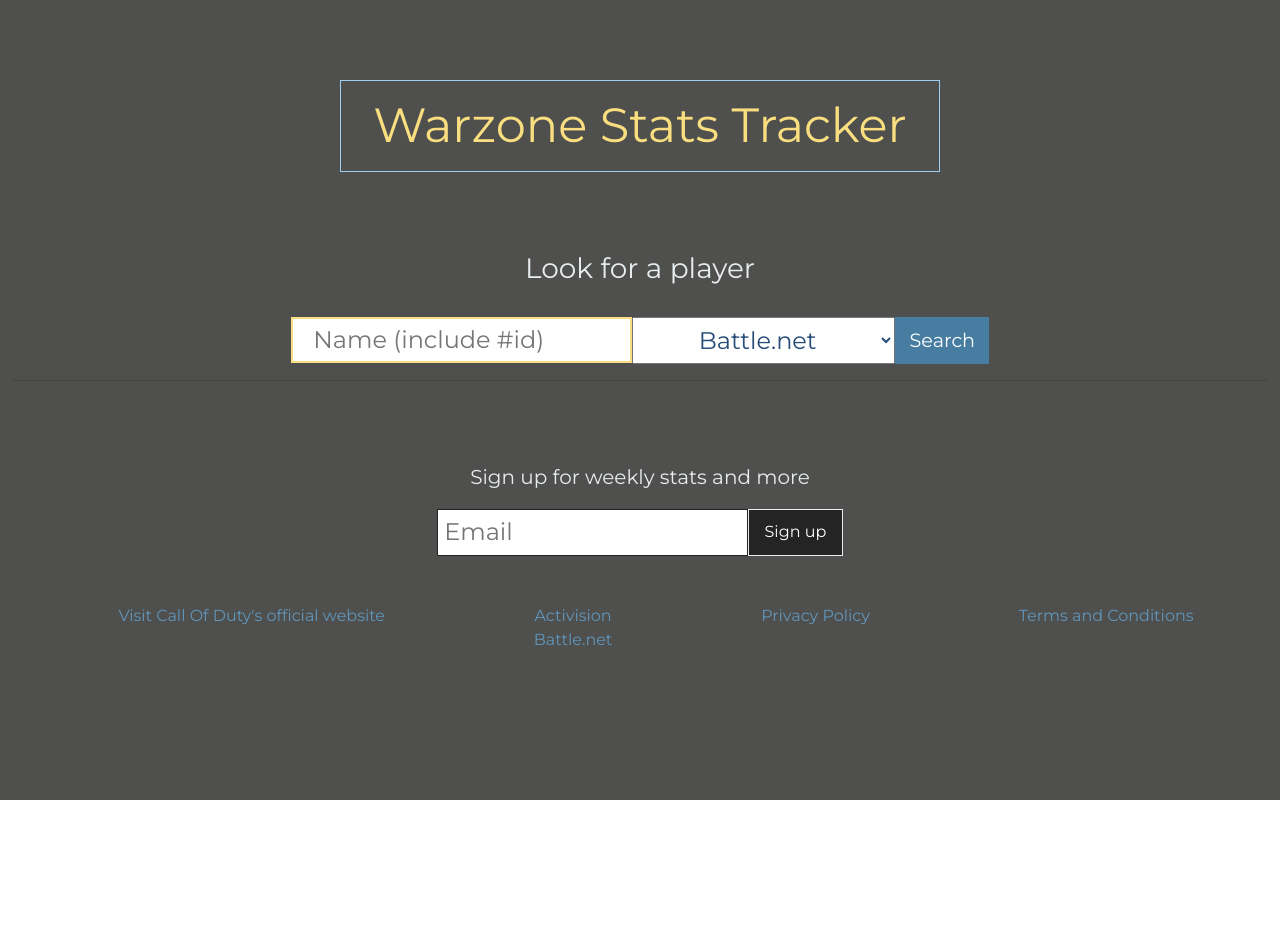
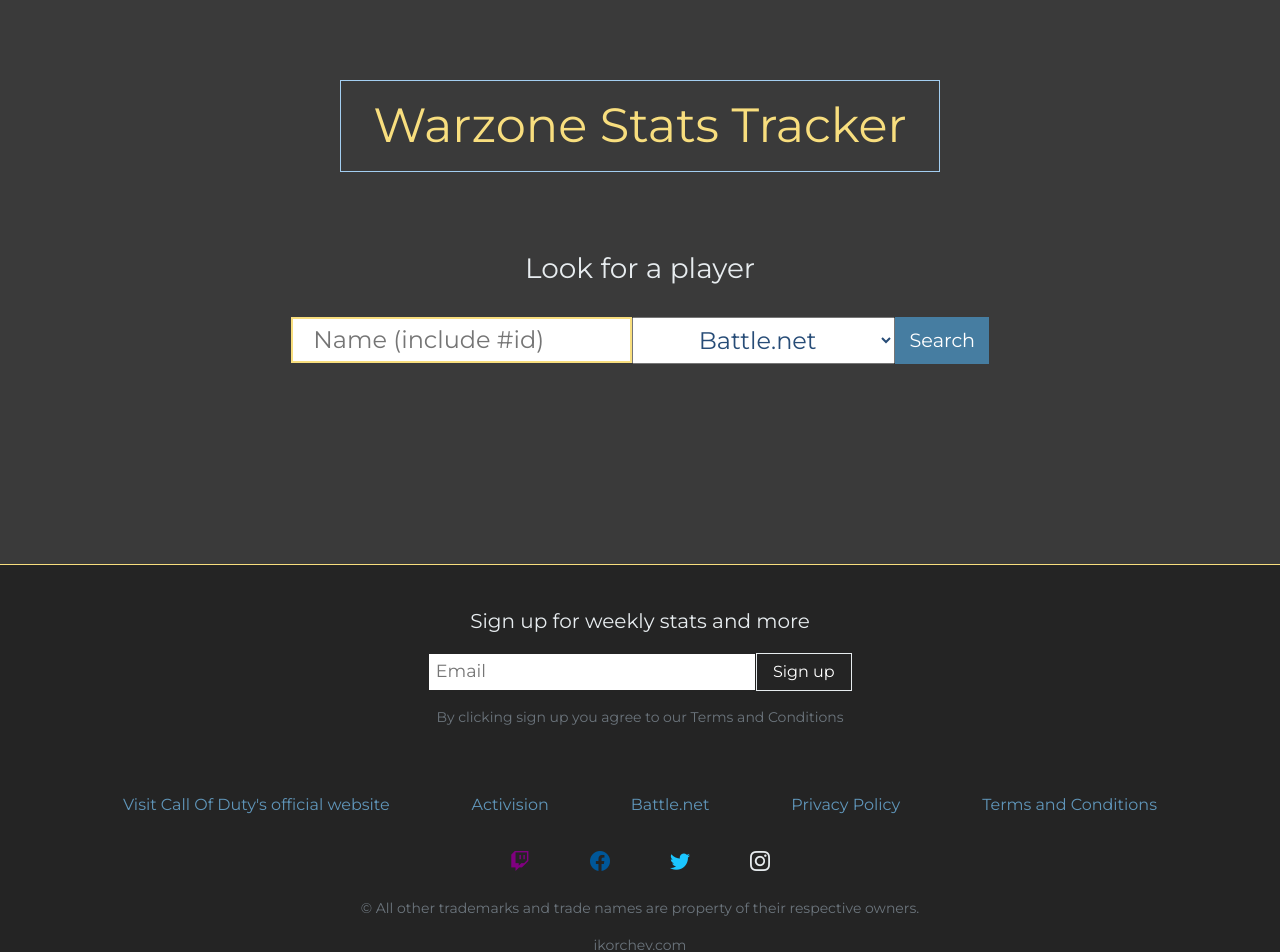
Before and after one commit to IKorchev/wz-tracker-react, a React (Create React App) app in the folder client/: page / in a window 1280 px wide. Shown: the top 952 px of the page. Before the commit the page ends 800 px from the top, so only its background shows below. Built offline with nearby package versions, Linux system fonts and the light colour scheme.

Commit message:
did some work on the footer, main landing page is next

```diff
--- a/client/src/components/Footer.js
+++ b/client/src/components/Footer.js
@@ -3,50 +3,67 @@ import { Button, Container } from "react-bootstrap"
 const Footer = () => {
   return (
     <Container fluid id='footer'>
-      <hr></hr>
       <Container
         id='footer-signup'
-        className='d-flex flex-column align-items-center my-5'>
-        <label for='email-input'>
+        className='d-flex flex-column align-items-center my-4'>
         <h5 clasName='text-center'>Sign up for weekly stats and more</h5>
+        <Container>
+          <label for='email-input' className='visually-hidden'>
+            Email
           </label>
-        <Container>
           <input type='email' placeholder='Email' id='email-input' />
           <Button type='submit' className='button'>
             Sign up
           </Button>
         </Container>
+        <p className='text-white mt-3 small text-muted'>
+          By clicking sign up you agree to our Terms and Conditions
+        </p>
       </Container>
-      <ul id='footer-list'>
-        <li>
+      <Container id='footer-list' className='mx-auto'>
         <a href='https://callofduty.com/' target='_blank' rel='noreferrer'>
           Visit Call Of Duty's official website
         </a>
-        </li>
-        <li>
         <a href='https://callofduty.com/' target='_blank' rel='noreferrer'>
           Activision
         </a>
-          <a
-            className='d-block'
-            href='https://callofduty.com/'
-            target='_blank'
-            rel='noreferrer'>
+        <a href='https://callofduty.com/' target='_blank' rel='noreferrer'>
           Battle.net
         </a>
-        </li>
-        <li>
         <a href='https://callofduty.com/' target='_blank' rel='noreferrer'>
           Privacy Policy
         </a>
-        </li>
-        <li>
         <a href='https://callofduty.com/' target='_blank' rel='noreferrer'>
           Terms and Conditions
         </a>
-        </li>
-      </ul>
-      <div></div>
+      </Container>
+      <Container id='icons-container'>
+        <a href='https://twitch.tv/callofduty' rel='noreferrer' target='_blank'>
+          <i className='bi bi-twitch'></i>
+        </a>
+        <a href='https://facebook.com/callofduty' rel='noreferrer' target='_blank'>
+          <i className='bi bi-facebook'></i>
+        </a>
+        <a href='https://twitter.com/callofduty' rel='noreferrer' target='_blank'>
+          <i className='bi bi-twitter'></i>
+        </a>
+        <a href='https://instagram.com/callofduty' rel='noreferrer' target='_blank'>
+          <i className='bi bi-instagram'></i>
+        </a>
+      </Container>
+      <Container className='px-5 text-center text-muted my-3 small '>
+        <p className='px-5'>
+          &copy; All other trademarks and trade names are property of their respective
+          owners.
+        </p>
+        <a
+          href='https://ikorchev.com/'
+          className='text-muted'
+          target='_blank'
+          rel='noreferrer'>
+          ikorchev.com
+        </a>
+      </Container>
     </Container>
   )
 }
--- a/client/src/components/Form.js
+++ b/client/src/components/Form.js
@@ -37,7 +37,8 @@ const Form = ({ setData, setLoading, data }) => {
     <Container fluid className='text-center'>
       <h3 className='text-center'>Look for a player</h3>
       <form className='form' onSubmit={handleFormSubmit}>
-        <Container className='d-sm-flex justify-content-center' id='form-elements'>
+        <Container className='d-sm-flex justify-content-center ' id='form-elements'>
+          <label className='visually-hidden'>Player name</label>
           <input
             type='text'
             ref={(el) => (searchRef = el)}
@@ -47,6 +48,7 @@ const Form = ({ setData, setLoading, data }) => {
             className='search'
             placeholder='Name (include #id)'
           />
+          <label className='visually-hidden'>Platform</label>
           <select
             value={platform}
             onChange={(e) => {
--- a/client/src/styles/_content.scss
+++ b/client/src/styles/_content.scss
@@ -46,3 +46,7 @@
     width: 99% !important;
   }
 }
+.content-button {
+  border-radius: 0;
+  @include buttonHoverAndFocus($info, $blue, 0.1s);
+}
--- a/client/src/styles/_footer.scss
+++ b/client/src/styles/_footer.scss
@@ -1,17 +1,19 @@
 #footer {
+  background: $bg-dark;
+  margin: 200px 0 0 0;
   display: flex;
   flex-direction: column;
   justify-content: space-around;
-  position: relative;
-  bottom: 0;
+  border-top: 1px solid $gold;
   #footer-signup {
     h5 {
       color: $light;
       margin: 20px 0;
     }
     input {
-      font-size: 1.5rem;
+      font-size: 1.1rem;
       outline: none;
+      width: 30%;
       padding: 0.3rem 0.4rem;
       border: 1px solid $bg-dark;
       @media (max-width: 992px) {
@@ -23,24 +25,67 @@
       justify-content: center;
     }
   }
-  ul {
+
+  #footer-list {
+    margin: 2% 0;
     text-align: center;
     display: flex;
     flex-direction: row;
     justify-content: space-around;
     list-style-type: none;
+    @media (max-width: 992px) {
+      flex-direction: column;
+    }
   }
 
   a {
     text-decoration: none;
+    @media (max-width: 992px) {
+      margin: 10px 0;
+    }
   }
   .button {
+    white-space: nowrap;
     padding: 0 1rem;
     outline: none !important;
     border-radius: 0;
     border: 1px solid $light;
     background-color: $bg-dark !important;
     color: $light;
-    @include buttonHoverAndFocus($light, $light);
+    @include buttonHoverAndFocus($light, $light, 0.6s);
+  }
+  #icons-container {
+    margin: auto;
+    font-size: 20px;
+    display: flex;
+    justify-content: center;
+    a {
+      margin: 0 20px;
+      padding: 5px 10px;
+    }
+    .bi-twitch {
+      color: purple !important;
+      &:hover {
+        color: darken(purple, 10) !important;
+      }
+    }
+    .bi-twitter {
+      color: rgb(27, 198, 255) !important;
+      &:hover {
+        color: darken(rgb(27, 198, 255), 10) !important;
+      }
+    }
+    .bi-facebook {
+      color: rgb(0, 87, 153) !important;
+      &:hover {
+        color: darken(rgb(0, 87, 153), 10) !important;
+      }
+    }
+    .bi-instagram {
+      color: $light !important;
+      &:hover {
+        color: darken($light, 10) !important;
+      }
+    }
   }
 }
--- a/client/src/styles/_form.scss
+++ b/client/src/styles/_form.scss
@@ -56,6 +56,6 @@
       width: 94.84%;
       padding: 0.5rem;
     }
-    @include buttonHoverAndFocus($blue, $info);
+    @include buttonHoverAndFocus($blue, $info, 0.6s);
   }
 }
--- a/client/src/styles/_global.scss
+++ b/client/src/styles/_global.scss
@@ -6,10 +6,11 @@
 body {
   background: 0;
   font-family: "Montserrat", sans-serif;
+  height: 100%;
 }
 html {
-  background: rgb(177, 177, 171);
-  background: linear-gradient(0deg, $bg-dark, 0%, rgba(79, 79, 78, 1) 100%);
+  background: rgb(68, 68, 68);
+  background: linear-gradient(180deg, $bg-dark, 0%, rgb(58, 58, 58) 100%);
   background-repeat: no-repeat;
   background-size: cover;
   background-attachment: fixed;
@@ -45,8 +46,3 @@ select {
     display: flex;
   }
 }
-
-.content-button {
-  border-radius: 0;
-  @include buttonHoverAndFocus($info, $blue);
-}
--- a/client/src/styles/_mixins.scss
+++ b/client/src/styles/_mixins.scss
@@ -1,4 +1,4 @@
-@mixin buttonHoverAndFocus($shadowcolor, $linecolor) {
+@mixin buttonHoverAndFocus($shadowcolor, $linecolor, $seconds) {
   background-color: darken($blue, 10);
   color: #fff !important;
   position: relative;
@@ -7,26 +7,26 @@
     width: 100%;
     height: 1px;
     position: absolute;
-    bottom: -1px;
+    bottom: -0.5px;
     left: 0;
     border-radius: 20%;
     box-shadow: 0px 0px 10px 2px $shadowcolor;
     background: $linecolor;
     transform: scaleX(0);
-    transition: all ease-in-out 0.1s;
+    transition: all ease $seconds;
   }
   &::before {
     content: "";
     width: 100%;
     height: 1px;
     position: absolute;
-    top: -1px;
+    top: -0.5px;
     left: 0;
     border-radius: 20%;
     box-shadow: 0px 0px 10px 2px $shadowcolor;
     background: $linecolor;
     transform: scaleX(0);
-    transition: all ease-in-out 0.1s;
+    transition: all ease $seconds;
   }
   &:hover,
   &:focus {
--- a/client/src/styles/main.scss
+++ b/client/src/styles/main.scss
@@ -1,4 +1,5 @@
 @import url("https://fonts.googleapis.com/css2?family=Montserrat&display=swap");
+@import url("https://cdn.jsdelivr.net/npm/bootstrap-icons@1.4.1/font/bootstrap-icons.css");
 @import "variables.scss";
 @import "../../node_modules/bootstrap/scss/bootstrap.scss";
 @import "mixins.scss";
```
Also changed, not shown: client/src/images/pexels-gun.jpg (deleted), client/src/images/shield_icon_no_drop.png (added). Lines whose indentation alone changed are shown as unchanged.
